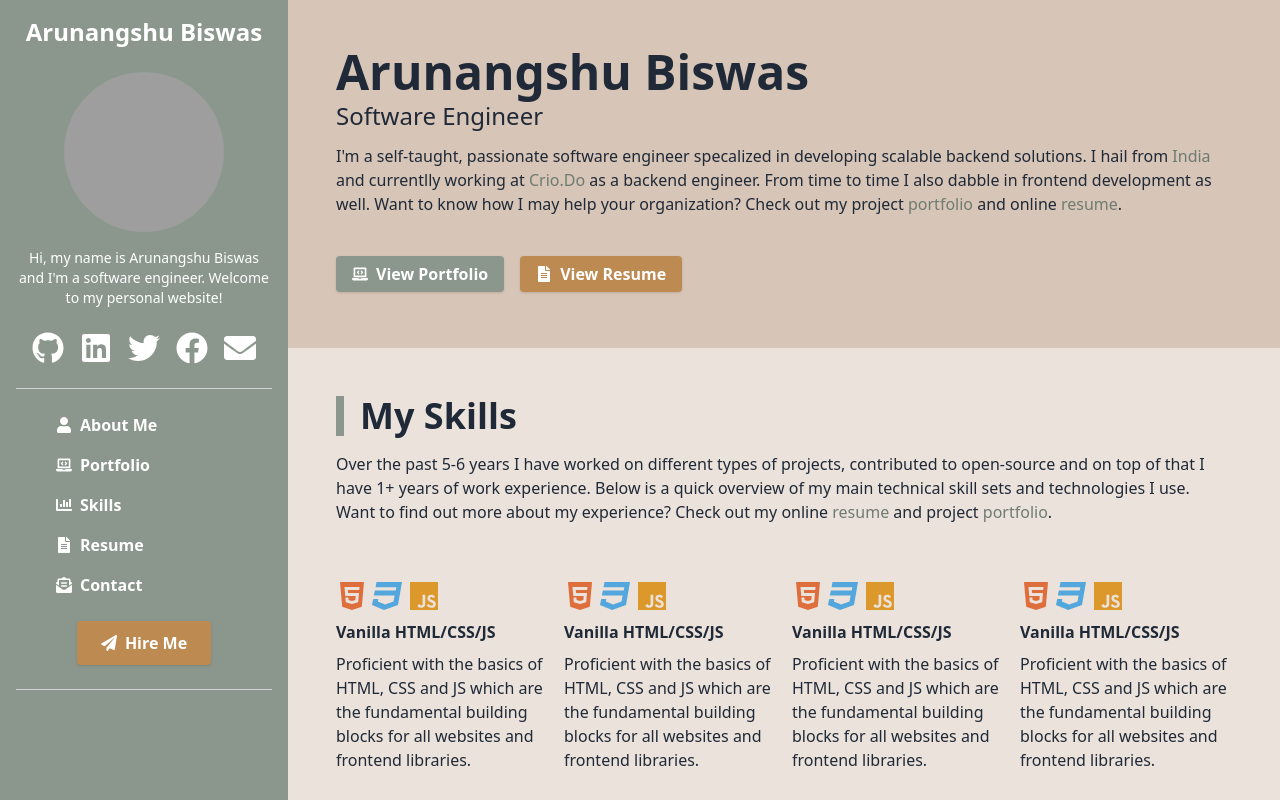
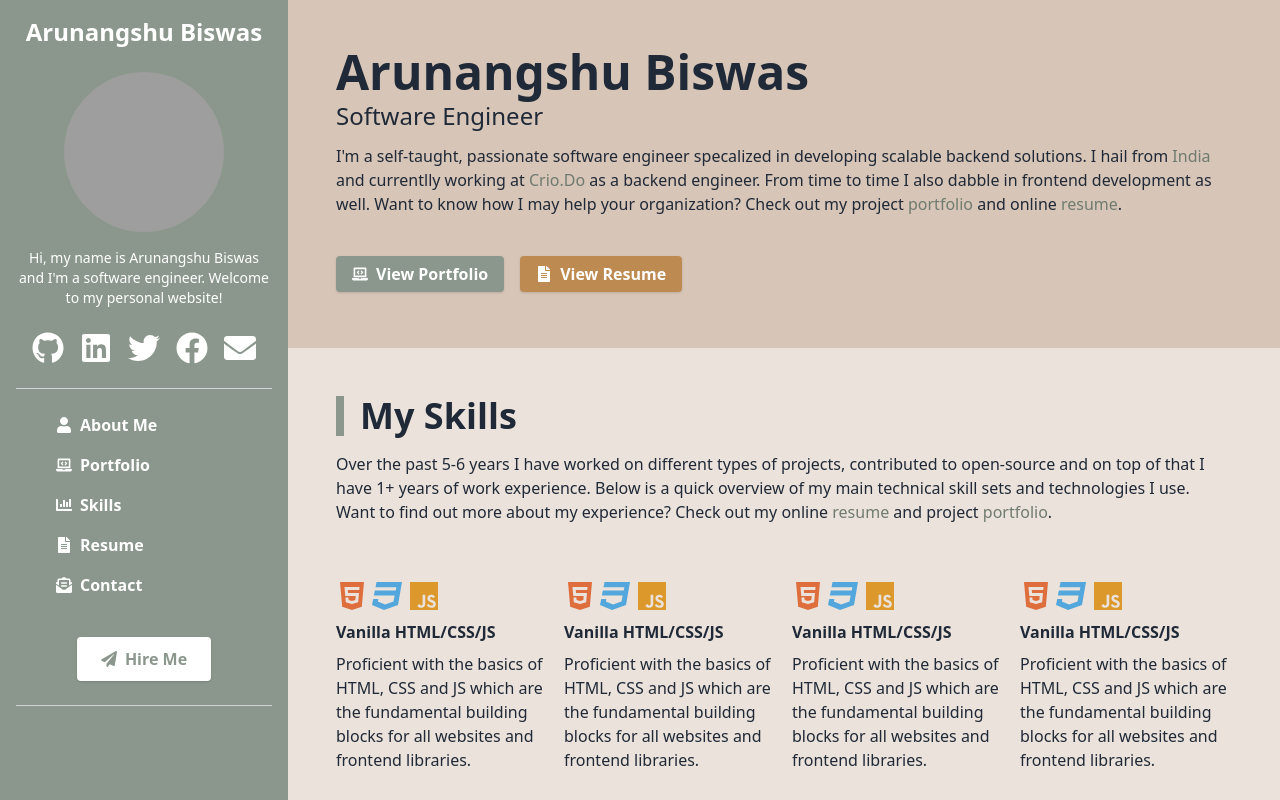
Before and after one commit to dotslash21/personal-website, a Next.js app: page / in a window 1280 px wide. Built offline with nearby package versions, Linux system fonts and the light colour scheme; grey boxes are pictures that could not be loaded; what tinacms would draw is missing.

Commit message:
Changed bg color for hire me btn

```diff
--- a/components/layouts/RootLayout.tsx
+++ b/components/layouts/RootLayout.tsx
@@ -129,7 +129,7 @@ const RootLayout = ({ children }: RootLayoutProps) => {
                 </li>
               </ul>
               {/* Hire me btn */}
-              <button className="flex items-center space-x-2 mb-2 mt-4 px-6 py-2.5 text-white bg-twine rounded shadow hover:bg-twine-700">
+              <button className="flex items-center space-x-2 mb-2 mt-8 px-6 py-2.5 text-stack bg-white rounded shadow hover:bg-stack-700">
                 <FaPaperPlane />
                 <span className="font-bold">Hire Me</span>
               </button>
```
